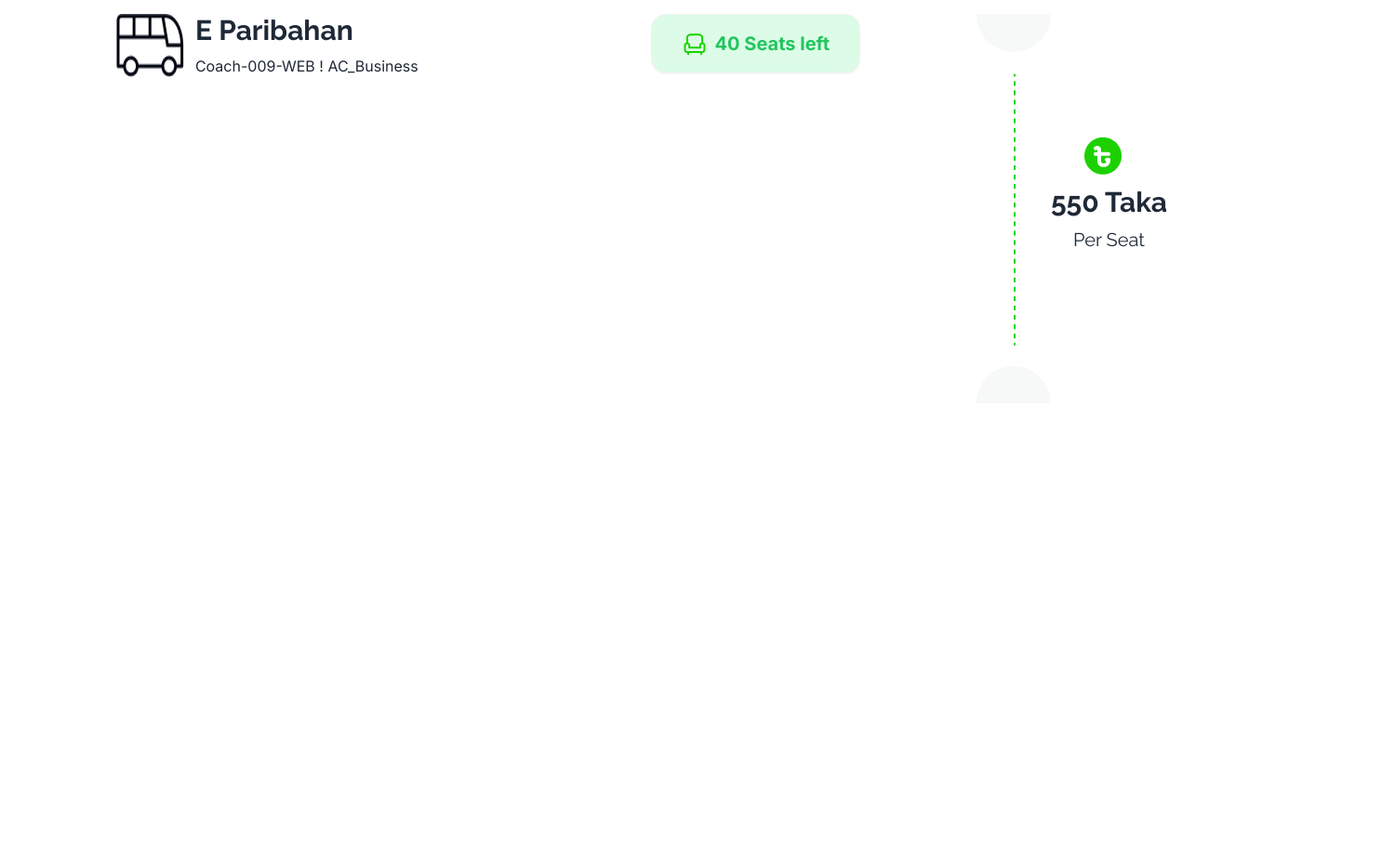
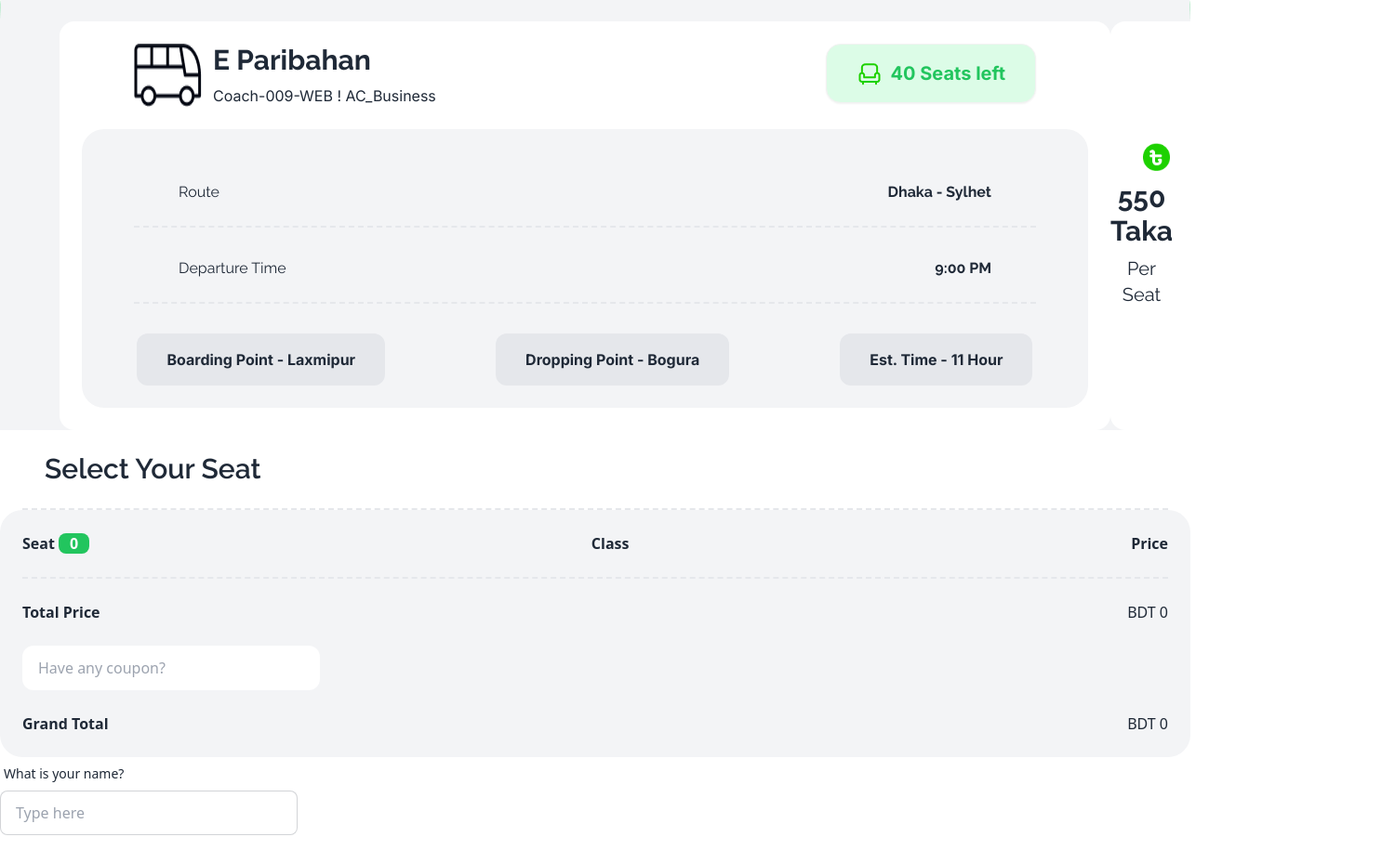
Before and after one commit to Tanjida-Akhter/smart-ticketing, a plain HTML site: page index.html in a window 1280 px wide. Shown: the part 1511-2426 px from the top of the page at 93% size, 1500 px wide, since content can reach past the window. Before the commit the page ends 1945 px from the top, so only its background shows below. Drawn offline with nearby package versions, Linux system fonts and the light colour scheme.

Commit message:
added ticket details section

```diff
--- a/index.html
+++ b/index.html
@@ -28,6 +28,7 @@
     </style>
   </head>
   <body>
+    <div class="px-16">
         <header class="container mx-auto">
                 <!-- Nav bar -->
         <div class="navbar bg-base-100 font-raleway">
@@ -110,7 +111,7 @@
         <div class="flex justify-between pt-4 pb-6">
           <div class="flex">
             <div
-            class="text-center h-[220px] w-[390px] bg-amber-400 rounded-l-3xl"
+              class="text-center h-[220px] w-[350px] bg-amber-400 rounded-l-3xl"
             >
               <h2 class="mb-5 text-4xl font-extrabold font-inter pt-10">
                 15% OFF
@@ -124,7 +125,7 @@
               <img src="images/cupon-devider.png" alt="" />
             </div>
             <div
-            class="text-center h-[220px] w-[310px] bg-amber-400 rounded-r-3xl"
+              class="text-center h-[220px] w-[290px] bg-amber-400 rounded-r-3xl"
             >
               <h2 class="mb-5 text-4xl font-extrabold font-raleway pt-16">
                 NEW15
@@ -134,7 +135,7 @@
           </div>
           <div class="flex">
             <div
-            class="text-center h-[220px] w-[390px] bg-rose-400 rounded-l-3xl"
+              class="text-center h-[220px] w-[350px] bg-rose-400 rounded-l-3xl"
             >
               <h2 class="mb-5 text-4xl font-extrabold font-inter pt-10">
                 20% OFF
@@ -148,7 +149,7 @@
               <img src="images/cupon-devider.png" alt="" />
             </div>
             <div
-            class="text-center h-[220px] w-[310px] bg-rose-400 rounded-r-3xl"
+              class="text-center h-[220px] w-[290px] bg-rose-400 rounded-r-3xl"
             >
               <h2 class="mb-5 text-4xl font-extrabold font-raleway pt-16">
                 Couple 20
@@ -163,10 +164,13 @@
           >
             See All Offers
           </button>
-      </div>
+        </div></div>
+
+        <div class="container mx-auto">
+
       <!-- E paribahan -->
       <div
-        class="mt-14 mb-8 bg-gray-50 flex flex-col text-center rounded-t-full border-t-4 border-t-green-500 mx-6 lg:mx-0"
+      class="mt-14 pb-10 bg-gray-100 flex flex-col text-center rounded-t-full border-t-4 border-t-green-500 mx-6 lg:mx-0"
     >
       <div class="mt-16 text-4xl font-bold font-raleway py-8 text-center">
         E Paribahan
@@ -179,36 +183,109 @@
       </div>
     </div>
     <!-- bus details section -->
-      <div class="flex">
+    <div class="flex px-16 bg-gray-100">
       <!-- ticket details -->
-        <div>
-          <div class="flex justify-around w-[1050px]
-          ">
+      <div class="bg-white pt-6 rounded-2xl">
+        <div class="flex justify-between w-[1130px] px-20">
           <div class="flex gap-3">
             <img src="images/bus-logo.png" alt="" />
             <div>
-                <div class="text-3xl font-bold font-raleway ">E Paribahan</div>
+              <div class="text-3xl font-bold font-raleway">E Paribahan</div>
               <div class="font-inter pt-2">Coach-009-WEB ! AC_Business</div>
             </div>
           </div>
-            <div class="rounded-2xl px-8 text-green-500 bg-green-100 font-bold text-xl font-inter btn sm:btn-sm md:btn-md lg:btn-lg">
-                <img src="images/seat-green.png" alt="">
-                <p>40 Seats left</p>
+          <div
+            class="rounded-2xl px-8 text-green-500 bg-green-100 font-bold text-xl font-inter btn sm:btn-sm md:btn-md lg:btn-lg"
+          >
+            <img src="images/seat-green.png" alt="" />
+            <p><span id="seatsLeft"> 40</span> Seats left</p>
           </div>
         </div>
-          <div></div>
+        <div class="bg-gray-100 py-6 m-6 rounded-3xl">
+          <div
+            class="font-raleway flex justify-between gap-6 my-8 border-b-2 border-dashed pb-6 mx-14 px-12"
+          >
+            <p class="">Route</p>
+            <p class="font-bold">Dhaka - Sylhet</p>
+          </div>
+          <div
+            class="font-raleway flex justify-between gap-6 my-8 border-b-2 border-dashed pb-6 mx-14 px-12"
+          >
+            <p>Departure Time</p>
+            <p class="font-bold">9:00 PM</p>
+          </div>
+          <div class="font-inter flex justify-around">
+            <p class="bg-gray-200 rounded-xl p-4 font-bold px-8">
+              Boarding Point - Laxmipur
+            </p>
+            <p class="bg-gray-200 rounded-xl p-4 font-bold px-8">Dropping Point - Bogura</p>
+            <p class="bg-gray-200 rounded-xl p-4 px-8 font-bold">Est. Time - 11 Hour</p>
+          </div>
+        </div>
       </div>
       <!-- divider -->
       <div>
-            <img src="images/info-devider.png" alt="">
+        <img src="images/info-devider.png" alt="" class="bg-white" />
       </div>
       <!-- ticket price -->
-        <div class="font-raleway text-center pt-32">
-            <img src="images/fare.png" class="pl-8" alt="">
+      <div class="font-raleway text-center pt-32 pr-10 bg-white rounded-2xl">
+        <img src="images/fare.png" class="pl-8" alt="" />
         <p class="text-3xl font-bold py-2">550 Taka</p>
         <p class="text-xl">Per Seat</p>
       </div>
     </div>
+<!-- select your seat section -->
+    <div class="bg-gray-100">
+        <!-- left -->
+        <div>
+
+        </div>
+        <!-- right -->
+        <div class="bg-white">
+    <div class="font-raleway text-3xl font-semibold p-6 border-b-2 border-dashed mx-6">
+    Select Your Seat
+    </div>
+    <div class="bg-gray-100 rounded-3xl">
+         <div class="font-semibold py-6 flex justify-between border-b-2 border-dashed mx-6">
+            <p>Seat <span id="numberOfSeatsSelected" class="text-white bg-green-500 px-3 rounded-lg ">0</span></p>
+            <p>Class</p>
+            <p>Price</p>
+         </div>
+         <div></div>
+         <div></div>
+         <div class="flex justify-between p-6">
+            <p class="font-semibold">Total Price</p>
+            <p>BDT <span id="totalPrice">0</span></p>
+         </div>
+         <div class="px-6">
+            <input type="text" placeholder="Have any coupon?" class="input rounded-xl w-full max-w-xs" />
+         </div>
+         <div class="flex justify-between p-6">
+            <p class="font-semibold">Grand Total</p>
+            <p>BDT <span id="discountedPrice">0</span></p>
+         </div>
+    </div>
+    <div>
+        <label class="form-control w-full max-w-xs">
+            <div class="label">
+              <span class="label-text">What is your name?</span>
+            </div>
+            <input type="text" placeholder="Type here" class="input input-bordered w-full max-w-xs" />
+            <div class="label">
+            </div>
+          </label>
+    </div>
+    <div></div>
+    <div></div>
+    <div></div>
+
+        </div>
+    </div>
+<!-- end of select seats -->
+        </div>
+
+
+
     </main>
     <footer></footer>
   </body>
```
Lines whose indentation alone changed are shown as unchanged.
